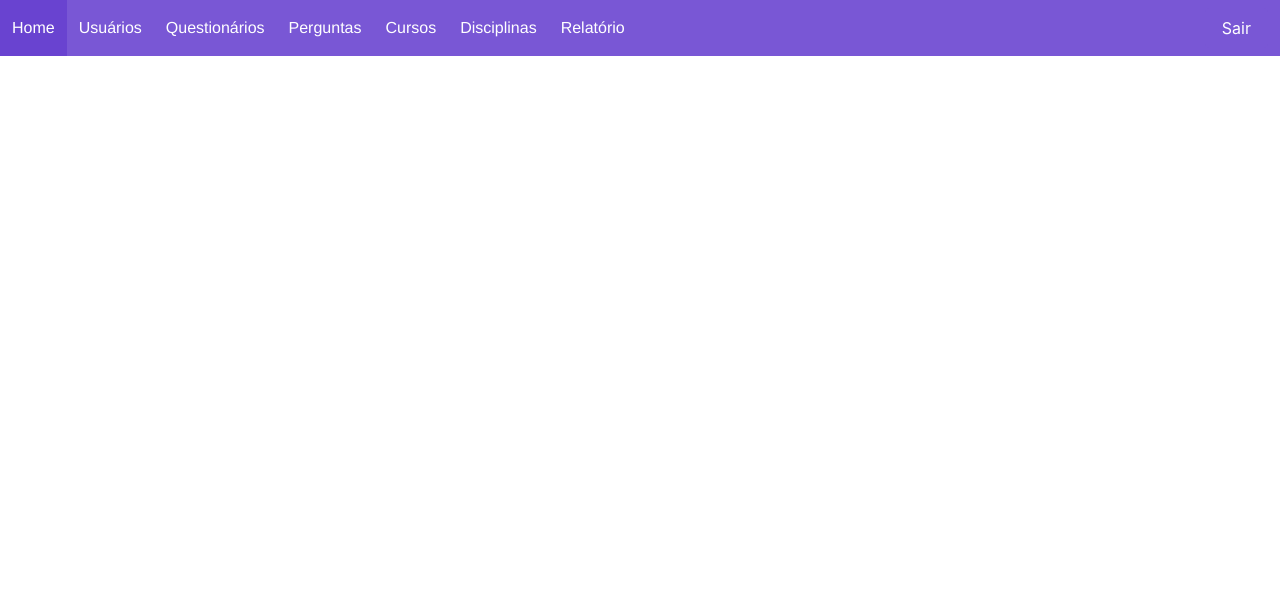
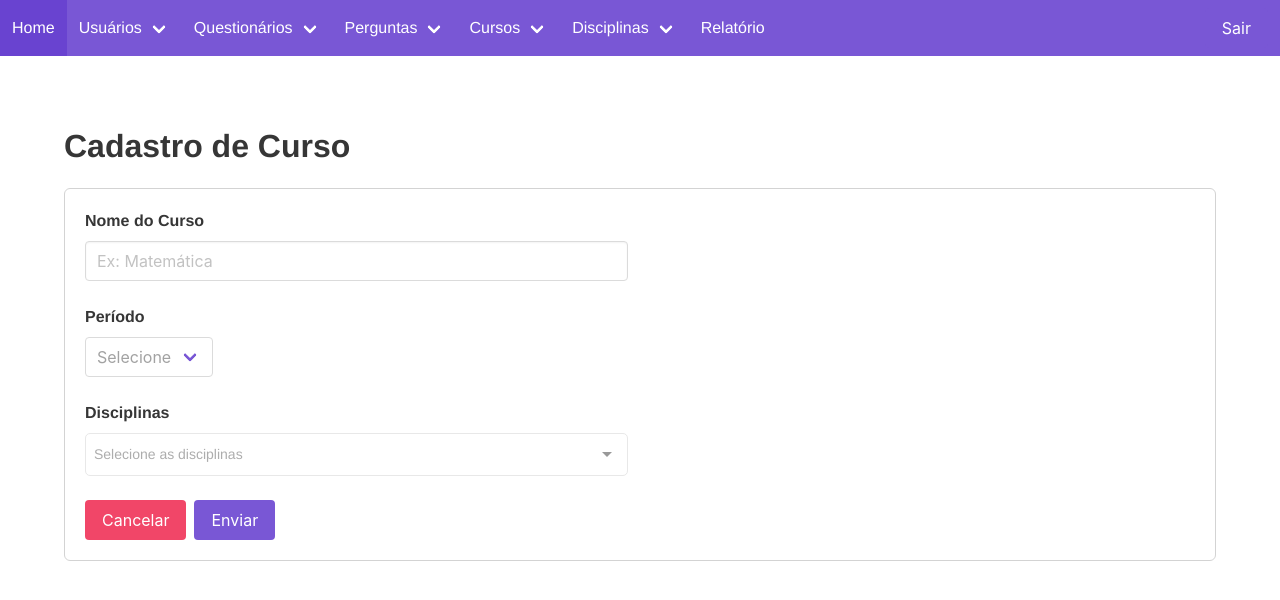
Before and after one commit to herbertpdl/Unisurvey, a Vue app in the folder client/: page /#/register-course in a window 1280 px wide. Shown: the top 600 px of the page. Built offline with nearby package versions, Linux system fonts and the light colour scheme; no server answers.

Commit message:
Adding create courses page
Signed-off-by: Herbert Lago <hebertpdl@gmail.com>

```diff
--- a/client/package.json
+++ b/client/package.json
@@ -12,6 +12,7 @@
     "buefy": "^0.8.4",
     "core-js": "^2.6.5",
     "vue": "^2.6.10",
+    "vue-multiselect": "^2.1.6",
     "vue-router": "^3.1.3",
     "vuex": "^3.0.1"
   },
--- a/client/src/assets/styles/main.scss
+++ b/client/src/assets/styles/main.scss
@@ -4,3 +4,19 @@
 .fade-enter, .fade-leave-to /* .fade-leave-active em versões anteriores a 2.1.8 */ {
   opacity: 0;
 }
+
+#app {
+  .multiselect {
+    &__tag {
+      background: #7957d5;
+      &-icon {
+        &:after {
+          color: #ffffff;
+        }
+        &:hover {
+          background: #6943d0;
+        }
+      }
+    }
+  }
+}
--- a/client/src/components/MenuHeader.vue
+++ b/client/src/components/MenuHeader.vue
@@ -4,13 +4,38 @@
       <div class="header--cowrapper">
         <b-navbar type="is-primary">
           <template slot="start">
-            <b-navbar-item href="#">Home</b-navbar-item>
-            <b-navbar-item href="#">Usuários</b-navbar-item>
-            <b-navbar-item href="#">Questionários</b-navbar-item>
-            <b-navbar-item href="#">Perguntas</b-navbar-item>
-            <b-navbar-item href="#">Cursos</b-navbar-item>
-            <b-navbar-item href="#">Disciplinas</b-navbar-item>
-            <b-navbar-item href="#">Relatório</b-navbar-item>
+            <b-navbar-item tag="router-link" to="/">Home</b-navbar-item>
+            <!-- Users -->
+            <b-navbar-dropdown label="Usuários">
+              <b-navbar-item tag="router-link" to="/register-user">Cadastrar</b-navbar-item>
+              <b-navbar-item tag="router-link" to="">Listar</b-navbar-item>
+            </b-navbar-dropdown>
+
+            <!-- Surveys -->
+            <b-navbar-dropdown label="Questionários">
+              <b-navbar-item tag="router-link" to="">Cadastrar</b-navbar-item>
+              <b-navbar-item tag="router-link" to="">Listar</b-navbar-item>
+            </b-navbar-dropdown>
+
+            <!-- Questions -->
+            <b-navbar-dropdown label="Perguntas">
+              <b-navbar-item tag="router-link" to="">Cadastrar</b-navbar-item>
+              <b-navbar-item tag="router-link" to="">Listar</b-navbar-item>
+            </b-navbar-dropdown>
+
+            <!-- Courses -->
+            <b-navbar-dropdown label="Cursos">
+              <b-navbar-item tag="router-link" to="/register-course">Cadastrar</b-navbar-item>
+              <b-navbar-item tag="router-link" to="">Listar</b-navbar-item>
+            </b-navbar-dropdown>
+
+            <!-- Matters -->
+            <b-navbar-dropdown label="Disciplinas">
+              <b-navbar-item tag="router-link" to="">Cadastrar</b-navbar-item>
+              <b-navbar-item tag="router-link" to="">Listar</b-navbar-item>
+            </b-navbar-dropdown>
+
+            <b-navbar-item tag="router-link" to="">Relatório</b-navbar-item>
           </template>
 
           <template slot="end">
--- a/client/src/main.js
+++ b/client/src/main.js
@@ -3,6 +3,7 @@ import App from './App.vue'
 import router from './routes/router'
 import store from './store'
 import './plugins/buefy'
+import './plugins/multiselect'
 
 Vue.config.productionTip = false
 
--- /dev/null
+++ b/client/src/pages/courses/RegisterCourse.vue
@@ -0,0 +1,124 @@
+<template>
+  <section class="section">
+    <div class="container">
+      <div class="columns">
+        <div class="column is-12">
+          <h1 class="title">Cadastro de Curso</h1>
+          <b-message
+            v-if="!hasMatters"
+            :closable="false"
+            title="Você não tem nenhum professor cadastrado"
+            type="is-warning"
+            aria-close-label="Close message"
+          >
+            <p class="margin-bottom-1">Antes de cadastrar um curso, você precisa ter uma ou mais disciplinas cadastradas.</p>
+            <p class="margin-bottom-2">Deseja cadastrar uma disciplina?</p>
+              <b-button
+                tag="router-link"
+                to="/register-matter"
+                type="is-primary">
+                Cadastrar disciplina
+              </b-button>
+          </b-message>
+          <card v-else>
+            <div class="columns">
+              <div class="column is-6">
+                <b-field label="Nome do Curso">
+                    <b-input v-model="name" placeholder="Ex: Matemática" />
+                </b-field>
+              </div>
+            </div>
+            <div class="columns">
+              <div class="column is-6">
+                <b-field label="Período">
+                  <b-select v-model="period" placeholder="Selecione">
+                      <option value="1">1</option>
+                      <option value="2">2</option>
+                      <option value="3">3</option>
+                      <option value="4">4</option>
+                      <option value="5">5</option>
+                      <option value="6">6</option>
+                      <option value="7">7</option>
+                      <option value="8">8</option>
+                      <option value="9">9</option>
+                      <option value="10">10</option>
+                  </b-select>
+                </b-field>
+              </div>
+            </div>
+            <div class="columns">
+              <div class=" column is-6">
+                <b-field label="Disciplinas">
+                  <multiselect
+                    v-model="selectedMatters"
+                    :options="matters"
+                    :multiple="true"
+                    :close-on-select="false"
+                    searchable
+                    track-by="name"
+                    label="name"
+                    placeholder="Selecione as disciplinas"
+                  />
+                </b-field>
+              </div>
+            </div>
+            <div class="buttons">
+              <b-button type="is-danger">
+                Cancelar
+              </b-button>
+              <b-button type="is-primary">
+                Enviar
+              </b-button>
+            </div>
+          </card>
+        </div>
+      </div>
+    </div>
+  </section>
+</template>
+
+<script>
+import { getMatters } from '@/services/api'
+
+import Card from  '@/components/Card'
+
+export default {
+  name: 'register-course',
+  components: {
+    Card,
+  },
+  data() {
+    return {
+      name: '',
+      matters: [],
+      teacher: '',
+      hasMatters: true,
+      selectedMatters: [],
+      period: null,
+      options: [
+        { name: 'Vue.js', language: 'JavaScript' },
+        { name: 'Adonis', language: 'JavaScript' },
+        { name: 'Rails', language: 'Ruby' },
+        { name: 'Sinatra', language: 'Ruby' },
+        { name: 'Laravel', language: 'PHP' },
+        { name: 'Phoenix', language: 'Elixir' }
+      ],
+    }
+  },
+  mounted() {
+    getMatters()
+      .then((response) => {
+        this.matters = response.data
+        if(response.data.length > 0) {
+          this.hasMatters = true;
+        } else {
+          this.hasMatters = false;
+        }
+      })
+  }
+}
+</script>
+
+<style lang="scss">
+
+</style>
--- a/client/src/pages/RegisterMatter.vue
+++ b/client/src/pages/matters/RegisterMatter.vue
@@ -23,14 +23,14 @@
           <card v-else>
             <div class="columns">
               <div class="column is-6">
-                <b-field label="Nome">
+                <b-field label="Nome da disciplina">
                     <b-input v-model="name" placeholder="Ex: Matemática" />
                 </b-field>
               </div>
             </div>
             <div class="columns">
               <div class="column is-6">
-                <b-field label="Curso">
+                <b-field label="Professor responsável">
                   <b-select v-model="teacher" placeholder="Selecione" expanded>
                       <option
                         v-for="(teacher, index) in teachers"
--- /dev/null
+++ b/client/src/plugins/multiselect.js
@@ -0,0 +1,5 @@
+import Vue from 'vue'
+import Multiselect from 'vue-multiselect'
+import 'vue-multiselect/dist/vue-multiselect.min.css'
+
+Vue.component('multiselect', Multiselect)
--- a/client/src/routes/router.js
+++ b/client/src/routes/router.js
@@ -2,9 +2,10 @@ import Vue from 'vue'
 import Router from 'vue-router'
 
 import Login from '../pages/Login'
-import Home from '../pages/Home'
-import RegisterUser from '../pages/RegisterUser'
-import RegisterMatter from '../pages/RegisterMatter'
+import Home from '../pages/home/Home'
+import RegisterUser from '../pages/users/RegisterUser'
+import RegisterMatter from '../pages/matters/RegisterMatter'
+import RegisterCourse from '../pages/courses/RegisterCourse'
 
 Vue.use(Router)
 
@@ -29,6 +30,11 @@ let router = new Router({
       path: '/register-matter',
       name: 'register-matter',
       component: RegisterMatter,
+    },
+    {
+      path: '/register-course',
+      name: 'register-course',
+      component: RegisterCourse,
     }
   ]
 })
--- a/client/src/services/api.js
+++ b/client/src/services/api.js
@@ -11,3 +11,7 @@ export function getCourses() {
 export function getTeachers() {
   return axios.get('https://5d891031b2568e0014d878d9.mockapi.io/api/v1/getTeachers')
 }
+
+export function getMatters() {
+  return axios.get('https://5d891031b2568e0014d878d9.mockapi.io/api/v1/matters')
+}
```
Also changed, not shown: client/src/pages/home/Home.vue (renamed from client/src/pages/Home.vue), client/src/pages/users/RegisterUser.vue (renamed from client/src/pages/RegisterUser.vue), 1 other file (tests, documents, lock files or other folders).
